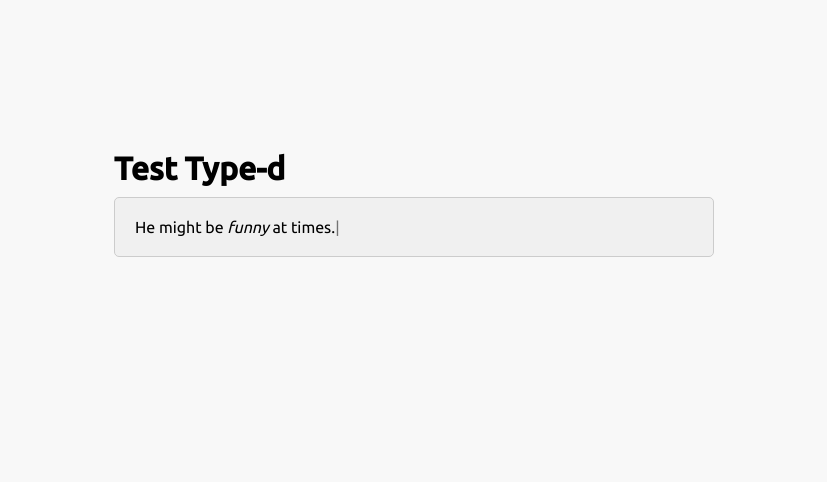
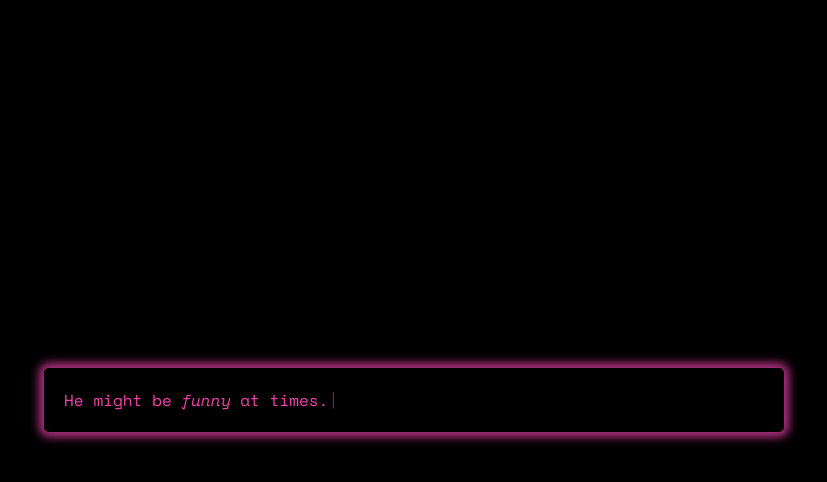
Before and after one commit to sidpagariya/thenerd, a website: page index.htm in a window 1280 px wide. Shown: the whole page, without its empty margins (226-1053 px from the left). Drawn offline with nearby package versions, Linux system fonts and the light colour scheme.

Commit message:
Pink Color, title, styles, and fonts changed

```diff
--- a/index.htm
+++ b/index.htm
@@ -2,7 +2,7 @@
 <html lang="en">
 <head>
     <meta charset="UTF-8">
-    <title>Typed.js - Type your heart out</title>
+    <title>TheNerd</title>
     <script src="js/typed.js" type="text/javascript"></script>
     <script>
     document.addEventListener('DOMContentLoaded', function(){
@@ -75,7 +75,7 @@
 <body>
 
     <div class="wrap">
-        <h1 class="h1">Test Type-d</h1>
+        <!--h1 class="h1">Test Type-d</h1-->
 
         <div class="type-wrap">
             <div id="typed-strings">
--- a/main.css
+++ b/main.css
@@ -1,4 +1,5 @@
-@import url(http://fonts.googleapis.com/css?family=Ubuntu:400,500);
+/*@import url(http://fonts.googleapis.com/css?family=Ubuntu:400,500);*/
+@import url('https://fonts.googleapis.com/css?family=Space+Mono:400,400i,700,700i');
 
 *{
 	padding:0;
@@ -6,39 +7,47 @@
 }
 
 body{
-	font-family: "Ubuntu", sans-serif;
+	font-family: "Space Mono", monospace;
 	font-size: 100%;
-	background:#f8f8f8;
+	background:#000000;
+}
+html, body {
+    height: 100%;
 }
 
 a{
 	text-decoration: none;
 	color:#666;
 }
-	a:hover{
-		color:#999;
-	}
+a:hover{
+	color:#999;
+}
+
 p{
 	line-height: 2em;
-	margin:0 0 20px;
 	text-align: center;
 }
 
 .wrap{
-	max-width: 600px;
-	margin:150px auto;
+	width: 100%;
+	height: 100%;
+
+    display: -webkit-box;
+    display: -moz-box;
+    display: -ms-flexbox;
+    display: -webkit-flex;
+	display: flex;
+	align-items: center;
+	justify-content: center;
 }
 
 .type-wrap{
 	margin:10px auto;
 	padding:20px;
-	background:#f0f0f0;
+	background:#000000;
 	border-radius:5px;
-	border:#CCC 1px solid;
+	/*border:#CCC 1px solid;*/
+	box-shadow: 0px 0px 10px 5px rgba(244, 65, 173, 0.75); /*rgba(255, 207, 0, 0.75);*/
+	color: rgb(244, 65, 173);
+	width: 700px;
 }
-
-.links{
-	margin:20px 0;
-	font-size: 0.75em;
-	text-align: center;
-}
```
Also changed, not shown: assets/fonts/SpaceMono-Bold.ttf (added), assets/fonts/SpaceMono-BoldItalic.ttf (added), assets/fonts/SpaceMono-Italic.ttf (added), assets/fonts/SpaceMono-Regular.ttf (added).
